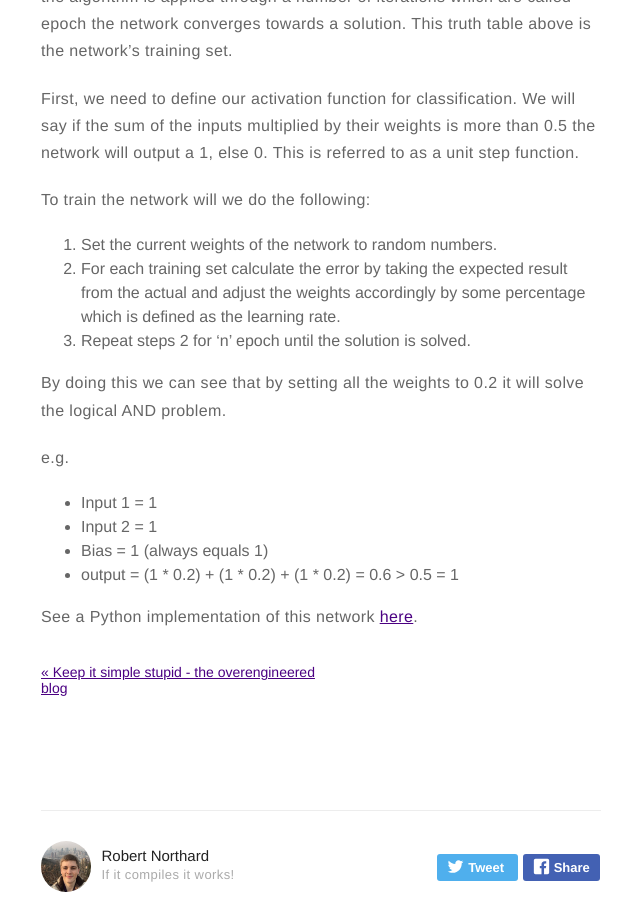
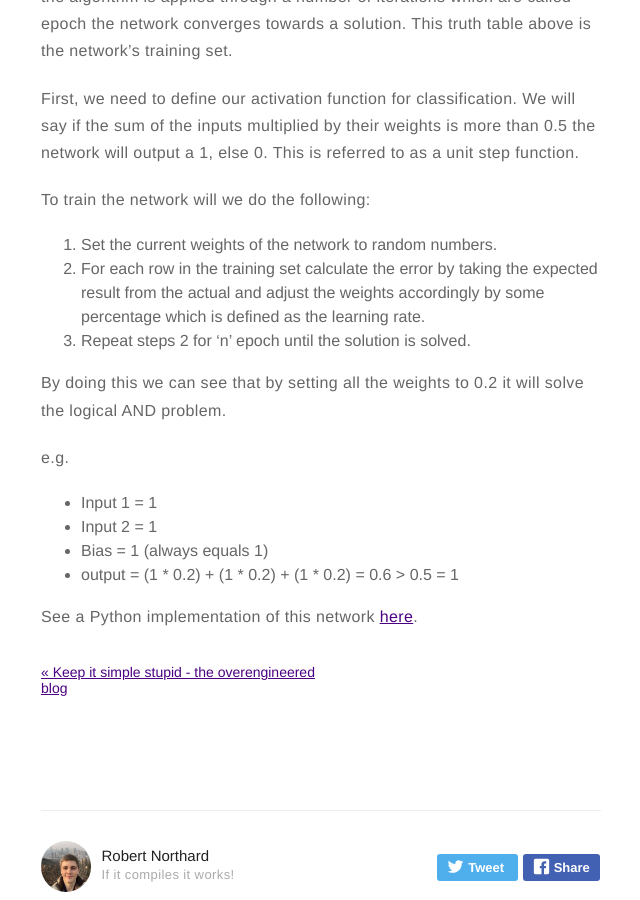
Before and after one commit to RobertNorthard/robertnorthard.github.io, a Jekyll site: the page built from _posts/2017-02-22-using-a-perceptron-neural-network-for-binary-classification.markdown, in a window 1280 px wide and 900 px high, scrolled down 1311 px. Shown: the whole window, without its empty margins (319-959 px from the left). Built offline with Jekyll 4.4.1, drawn with Linux system fonts in a browser that asks for light colours.

Commit message:
Tidied blog post.

```diff
--- a/_posts/2017-02-22-using-a-perceptron-neural-network-for-binary-classification.markdown
+++ b/_posts/2017-02-22-using-a-perceptron-neural-network-for-binary-classification.markdown
@@ -35,7 +35,7 @@ First, we need to define our activation function for classification. We will say
 To train the network will we do the following:
 
 1. Set the current weights of the network to random numbers.
-2. For each training set calculate the error by taking the expected result from the actual and adjust the weights accordingly by some percentage which is defined as the learning rate.
+2. For each row in the training set calculate the error by taking the expected result from the actual and adjust the weights accordingly by some percentage which is defined as the learning rate.
 3. Repeat steps 2 for 'n' epoch until the solution is solved.
 
 By doing this we can see that by setting all the weights to 0.2 it will solve the logical AND problem.
```
